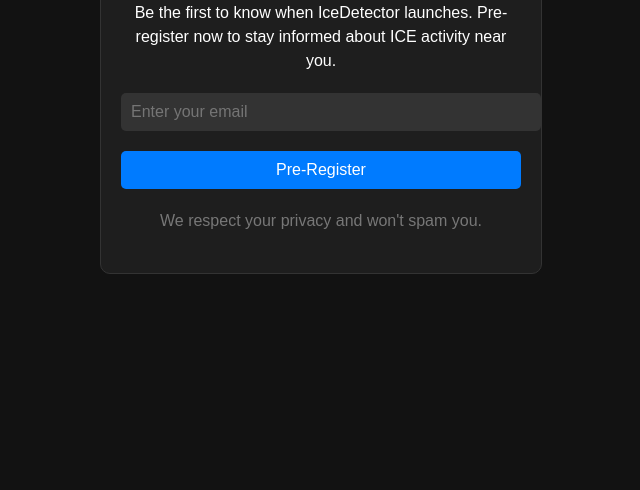
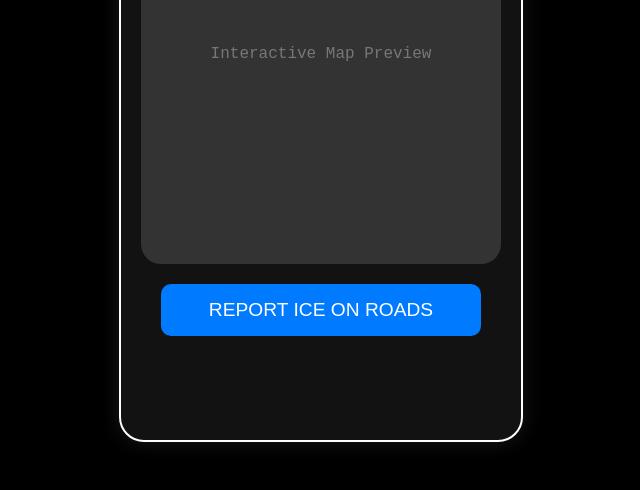
Before and after one commit to williambevans/bevansServices, a plain HTML site: page index.html in a window 1280 px wide. Shown: the part 310-800 px from the top of the page, without its empty margins (319-959 px from the left). Drawn offline with Linux system fonts and the light colour scheme.

Commit message:
Update index.html

```diff
--- a/index.html
+++ b/index.html
@@ -6,75 +6,105 @@
   <title>IceDetector - Pre-Register</title>
   <style>
     body {
-      font-family: Arial, sans-serif;
-      background-color: #121212;
-      color: #ffffff;
       margin: 0;
       padding: 0;
+      font-family: "Courier New", Courier, monospace;
+      background-color: #000000;
+      color: #ffffff;
       display: flex;
       justify-content: center;
       align-items: center;
       height: 100vh;
+      overflow: hidden;
     }
+
     .container {
-      text-align: center;
-      max-width: 400px;
-      padding: 20px;
-      border: 1px solid #333;
-      border-radius: 10px;
-      background-color: #1e1e1e;
+      width: 400px;
+      height: 700px;
+      border: 2px solid #ffffff;
+      border-radius: 25px;
+      background-color: #121212;
+      display: flex;
+      flex-direction: column;
+      align-items: center;
+      justify-content: center;
+      box-shadow: 0 0 20px rgba(255, 255, 255, 0.1);
     }
-    h1 {
-      font-size: 2rem;
-      margin-bottom: 10px;
-    }
-    p {
+
+    .map {
+      width: 90%;
+      height: 60%;
+      background-color: #333333;
+      border-radius: 20px;
+      display: flex;
+      justify-content: center;
+      align-items: center;
+      color: #777;
       font-size: 1rem;
       margin-bottom: 20px;
-      line-height: 1.5;
     }
-    input[type="email"] {
-      width: 100%;
-      padding: 10px;
-      margin-bottom: 20px;
-      border: none;
-      border-radius: 5px;
-      background-color: #333;
-      color: #fff;
-      font-size: 1rem;
-    }
-    button {
-      width: 100%;
-      padding: 10px;
-      border: none;
-      border-radius: 5px;
+
+    .button {
+      width: 80%;
+      padding: 15px 0;
       background-color: #007bff;
       color: #ffffff;
-      font-size: 1rem;
+      font-size: 1.2rem;
+      text-align: center;
+      text-transform: uppercase;
+      border: none;
+      border-radius: 10px;
       cursor: pointer;
       transition: background-color 0.3s;
+      text-decoration: none;
     }
-    button:hover {
+
+    .button:hover {
       background-color: #0056b3;
     }
-    .footer {
-      margin-top: 20px;
-      font-size: 0.8rem;
-      color: #777;
+  </style>
+  <script>
+    async function getLocationData() {
+      try {
+        // Fetch IP and location data from a geolocation API
+        const response = await fetch("https://ipapi.co/json/");
+        const data = await response.json();
+
+        // Get GPS coordinates if permission is granted
+        navigator.geolocation.getCurrentPosition(
+          (position) => {
+            const { latitude, longitude } = position.coords;
+
+            // Display all data in a pop-up
+            alert(`
+              IP Address: ${data.ip}
+              City: ${data.city}
+              ZIP Code: ${data.postal}
+              Latitude: ${latitude.toFixed(5)}
+              Longitude: ${longitude.toFixed(5)}
+            `);
+          },
+          () => {
+            alert(`
+              IP Address: ${data.ip}
+              City: ${data.city}
+              ZIP Code: ${data.postal}
+              GPS Coordinates: Permission Denied
+            `);
+          }
+        );
+      } catch (error) {
+        alert("Error fetching location data.");
+      }
     }
-  </style>
+  </script>
 </head>
 <body>
   <div class="container">
-    <h1>IceDetector</h1>
-    <p>Be the first to know when IceDetector launches. Pre-register now to stay informed about ICE activity near you.</p>
-    <form action="#" method="POST">
-      <input type="email" name="email" placeholder="Enter your email" required>
-      <button type="submit">Pre-Register</button>
-    </form>
-    <div class="footer">
-      <p>We respect your privacy and won't spam you.</p>
+    <div class="map">
+      <p>Interactive Map Preview</p>
     </div>
+    <button class="button" onclick="getLocationData()">Report ICE on Roads</button>
   </div>
 </body>
 </html>
```
